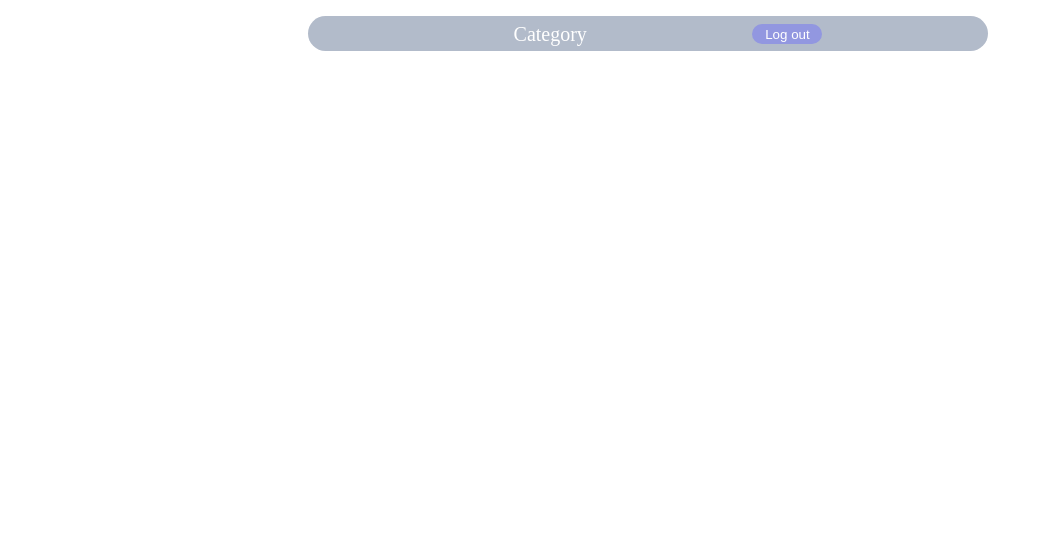
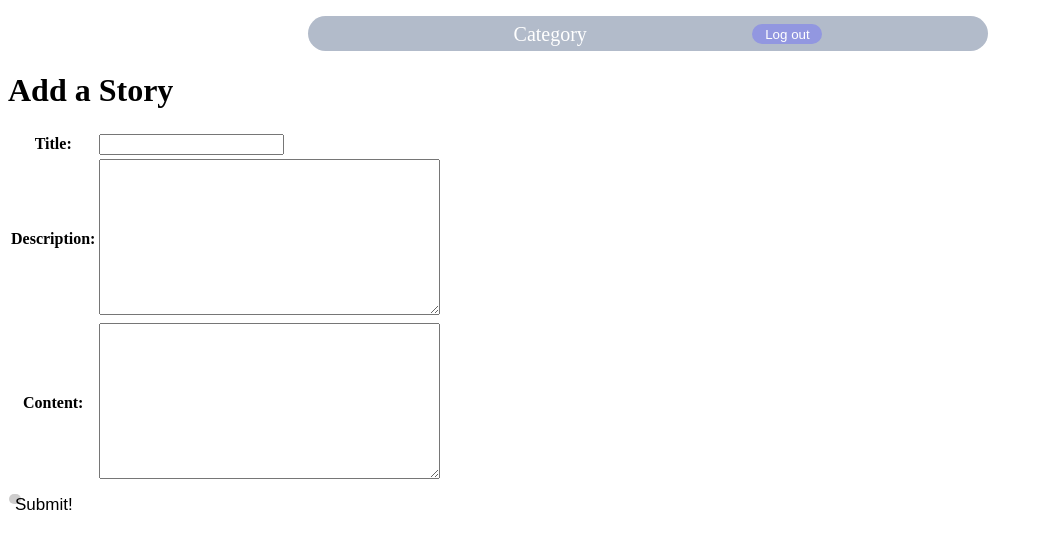
Before and after one commit to Leena-Alomar/Story-Frontend, a React (Vite) app: page /story/new/1 in a window 1280 px wide. Before the commit this address led to /home. Shown: the top 548 px of the page, without its empty margins (0-1043 px from the left). Built offline with nearby package versions, Linux system fonts and the light colour scheme.

Commit message:
story  update

```diff
--- a/package.json
+++ b/package.json
@@ -12,7 +12,8 @@
   "dependencies": {
     "react": "^19.0.0",
     "react-dom": "^19.0.0",
-    "react-router": "^7.5.3"
+    "react-router": "^7.5.3",
+    "react-router-dom": "^7.5.3"
   },
   "devDependencies": {
     "@eslint/js": "^9.22.0",
--- a/src/components/categories/categories.jsx
+++ b/src/components/categories/categories.jsx
@@ -1,14 +1,24 @@
 import "./styles.css";
+import React, { useState } from "react";
+import { useNavigate } from "react-router-dom";
+
+
+export default function Categories({ category }) {
+    const navigate = useNavigate();
+
+    const handleClick = () => {
+        navigate(`/story/new/${category.id}`);
 
 
 
-export default function Categories({ category }) {
+      };
 
     return (
         <div className="category-index-card">
                 <div className="category-index-card-content">
-                    <h2>{category.category_type}</h2>
+                    <h2>{category.category_type}</h2> <button className="btn" onClick={handleClick}>+</button>
                 </div>
         </div>
+
     )
 }
--- a/src/components/categories/styles.css
+++ b/src/components/categories/styles.css
@@ -1,16 +1,26 @@
 .category-index-card {
-    width: 90px;
-    height: -10;
     margin: 10px;
-    margin-left: 2px;
-    background-color: rgb(206, 205, 205);
-    border-radius: 30px;
-    font-size: 10px;
 
 }
 
 .category-index-card-content {
-    padding: 2px;
+    padding: 5px;
     width: 100%;
-    /* background-color: red; */
+    background-color: rgb(206, 205, 205);
+    border-radius: 25px;
+    font-size: 10px;
+    width: 90px;
+    height: 30px;
+    text-align: center;
+    display: flex;
+
 }
+
+.btn{
+    background-color: rgb(206, 205, 205);
+    width: 7px;
+    height: 10px;
+    font-size: 17px;
+    color: #000;
+    margin-left: 1px;
+}
--- a/src/pages/App/App.jsx
+++ b/src/pages/App/App.jsx
@@ -10,7 +10,7 @@ import HomePage from "../HomePage";
 import CategoryIndexPage from "../CategoryIndexPage";
 import Navbar from "../../components/Navbar/Navbar";
 import SignupPage from "../SignupPage/signup";
-
+import StoryFormPage from "../StoryFormPage";
 
 
 import { getUser } from '../../utilities/users-api';
@@ -39,6 +39,10 @@ function App () {
             <Routes>
                 <Route path="/*" element={<Navigate to="/home" />} />
                 <Route path="/Category" element={<CategoryIndexPage />} />
+                <Route path="/story" element={<StoryFormPage />} />
+                <Route path="/story/new/:categoryId" element={<StoryFormPage createStory={true} />} />
+                <Route path="/story/edit/:id" element={<StoryFormPage editStory={true} />} />
+                <Route path="/story/confirm_delete/:id" element={<StoryFormPage delete={true} />} />
             </Routes>
           :
           <Routes>
--- a/src/pages/CategoryIndexPage/index.jsx
+++ b/src/pages/CategoryIndexPage/index.jsx
@@ -7,6 +7,7 @@ import * as categoryAPI from "../../utilities/category-api"
 
 export default function CategoryIndexPage() {
   const [allCategories, setAllCategories] = useState([]);
+
 
   useEffect(() => {
     async function getAllCategories() {
@@ -25,6 +26,8 @@ export default function CategoryIndexPage() {
     <Categories key={c.id} category={c}/>
   ))
 
+
+
   return (<>
     <section className="index-card-container">
       {displayAllCategories}
--- /dev/null
+++ b/src/pages/StoryFormPage/index.jsx
@@ -0,0 +1,104 @@
+// IMPORTS
+import { useEffect, useState } from "react";
+import { useNavigate } from "react-router";
+import { useParams, Link } from "react-router";
+
+// ASSETS
+
+// APIs
+import * as storyAPI from "../../utilities/story-api";
+
+export default function StoryFormPage({ createStory, editStory, deleteStory }) {
+    const initialState = { title: "",  description: "", content: ""}
+    const [currStory, setCurrStory] = useState(null);
+    const [formData, setFormData] = useState(initialState);
+    const { id, categoryId } = useParams();
+    const navigate = useNavigate();
+
+    useEffect(() => {
+        async function getAndSetDetail() {
+            try {
+                const story = await storyAPI.show(id);
+                setCurrStory(story);
+                setFormData(story)
+            } catch (err) {
+                console.log(err)
+                setCurrStory(null)
+                setFormData(initialState)
+            }
+        }
+        if (editStory || deleteStory && id) getAndSetDetail()
+    }, [id])
+
+    function handleChange(evt) {
+        const updatedData = { ...formData };
+        setFormData({ ...updatedData, [evt.target.name]: evt.target.value })
+    }
+
+    async function handleSubmit(evt) {
+        try {
+            evt.preventDefault();
+            const newStory = editStory? await storyAPI.update(formData, currStory.id) : await storyAPI.create(formData, categoryId);
+            setFormData(initialState)
+            navigate(`/story/${newStory.id}`)
+        } catch (err) {
+            console.log(err)
+        }
+    }
+
+    async function handleDelete(evt) {
+        try {
+            evt.preventDefault();
+            const response = await storyAPI.deleteStory(currStory.id)
+            if (response.success) {
+                setFormData(initialState)
+                navigate("/story");
+            }
+        } catch (err) {
+            console.log(err)
+        }
+    }
+
+
+    if (deleteStory && !currStory) return <h1>Loading</h1>
+    if (deleteStory && currStory)  return (<>
+        <div className="page-header">
+            <h1>Delete Story?</h1>
+        </div>
+        <h2>Are you sure you want to delete { currStory.title }?</h2>
+        <form onSubmit={handleDelete}>
+            <Link to={`/story/${currStory.id}`} className="btn secondary">Cancel</Link>
+            <button type="submit" className="btn danger">Yes - Delete!</button>
+        </form>
+    </>)
+
+    if (editStory && !currStory)  return <h1>Loading</h1>
+    if (createStory || editStory) return (<>
+        <div className="page-header">
+            {editStory ? <h1>Edit {currStory.title}'s Info</h1> : <h1>Add a Story</h1>}
+        </div>
+        <form className="form-container" onSubmit={handleSubmit}>
+            <table>
+                <tbody>
+                    {!editStory &&
+                        <tr>
+                            <th><label htmlFor="id_title">Title:</label></th>
+                            <td><input value={formData.title} type="text" name="title" maxLength="100" required="" id="id_title" onChange={handleChange} /></td>
+                        </tr>
+                    }
+                    <tr>
+                        <th><label htmlFor="id_description">Description:</label></th>
+                        <td>
+                            <textarea value={formData.description} name="description" cols="40" rows="10" maxLength="250" required="" id="id_description" onChange={handleChange}></textarea>
+                        </td>
+                    </tr>
+                    <tr>
+                        <th><label htmlFor="id_content">Content:</label></th>
+                        <td><textarea value={formData.content}  name="content" cols="40" rows="10" maxLength="250" required="" id="id_content" onChange={handleChange} /></td>
+                    </tr>
+                </tbody>
+            </table>
+            <button type="submit" className="btn end submit">Submit!</button>
+        </form>
+    </>)
+}
--- /dev/null
+++ b/src/utilities/story-api.js
@@ -0,0 +1,19 @@
+import sendRequest from "./sendRequest";
+
+
+export function categoryStory(categoryId) {
+    return sendRequest(`/category/${categoryId}/story/new`)
+}
+
+export function create(formData, categoryId) {
+    return sendRequest(`/category/${categoryId}/story/new`, "POST", formData)
+}
+
+
+export async function index() {
+    return sendRequest(url)
+}
+
+export async function show(storyId) {
+    return sendRequest(`${url}${storyId}/`)
+}
```
Also changed, not shown: src/pages/StoryFormPage/styles.css (added), 1 other file (tests, documents, lock files or other folders).
